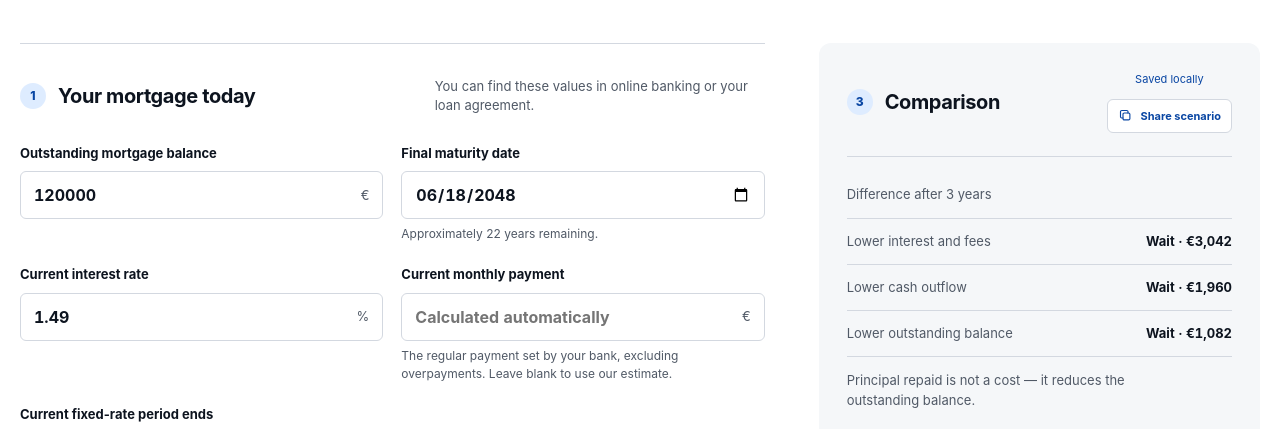
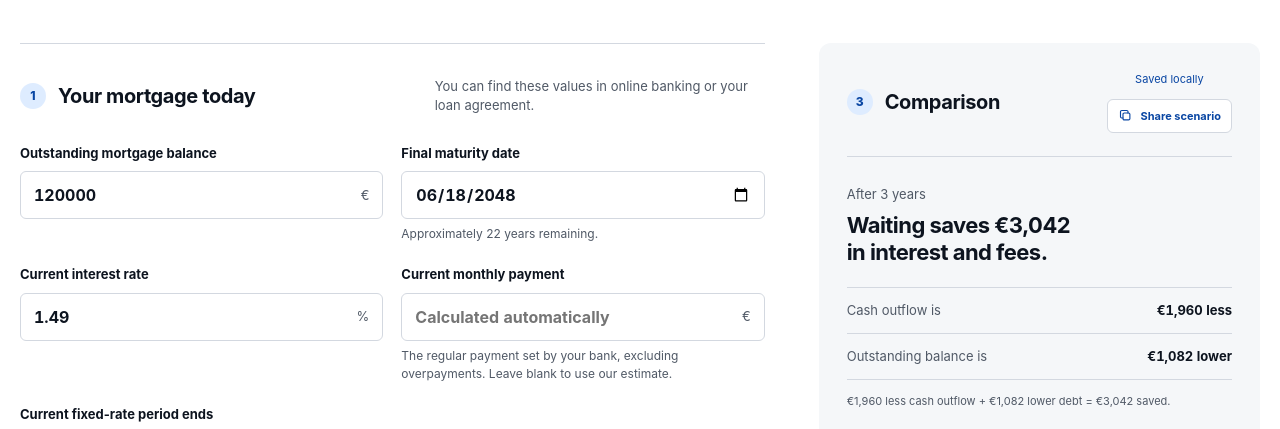
Before and after one commit to kamko/hypo-advisor, a plain HTML site: page index.html in a window 1280 px wide. Shown: the part 312-741 px from the top of the page. Drawn offline with Linux system fonts and the light colour scheme.

Commit message:
Explain scenario differences as a cash and debt tradeoff

```diff
--- a/app.js
+++ b/app.js
@@ -423,19 +423,41 @@ function render() {
   const now = scenarioNow(values);
   const wait = scenarioWait(values);
   const duration = pluralYears(values.horizonYears);
-  const lowerValue = (delta) => {
-    if (Math.abs(delta) < 0.5) return currentLanguage === "sk" ? "Rovnako" : "Equal";
-    const scenario = delta > 0
-      ? (currentLanguage === "sk" ? "Počkať" : "Wait")
-      : (currentLanguage === "sk" ? "Refix dnes" : "Refix today");
-    return `${scenario} · ${formatEuro(Math.abs(delta))}`;
-  };
+  const waitHasLowerCost = wait.cost <= now.cost;
+  const subject = waitHasLowerCost ? wait : now;
+  const other = waitHasLowerCost ? now : wait;
+  const subjectName = currentLanguage === "sk"
+    ? (waitHasLowerCost ? "Čakanie" : "Refixácia dnes")
+    : (waitHasLowerCost ? "Waiting" : "Refixing today");
+  const costAdvantage = Math.abs(other.cost - subject.cost);
+  const cashAdvantage = other.paid - subject.paid;
+  const balanceAdvantage = other.balance - subject.balance;
+  const cashWord = currentLanguage === "sk"
+    ? (cashAdvantage >= 0 ? "menej" : "viac")
+    : (cashAdvantage >= 0 ? "less" : "more");
+  const balanceWord = currentLanguage === "sk"
+    ? (balanceAdvantage >= 0 ? "nižší" : "vyšší")
+    : (balanceAdvantage >= 0 ? "lower" : "higher");
+
   document.querySelector("#difference-label").textContent = currentLanguage === "sk"
-    ? `Rozdiel po ${duration}`
-    : `Difference after ${duration}`;
-  document.querySelector("#cost-summary").textContent = lowerValue(now.cost - wait.cost);
-  document.querySelector("#cashflow-summary").textContent = lowerValue(now.paid - wait.paid);
-  document.querySelector("#balance-summary").textContent = lowerValue(now.balance - wait.balance);
+    ? `Po ${duration}`
+    : `After ${duration}`;
+  document.querySelector("#cost-headline").textContent = costAdvantage < 0.5
+    ? (currentLanguage === "sk" ? "Oba scenáre majú rovnaké úroky a poplatky." : "Both scenarios have the same interest and fees.")
+    : (currentLanguage === "sk"
+      ? `${subjectName} ušetrí ${formatEuro(costAdvantage)} na úrokoch a poplatkoch.`
+      : `${subjectName} saves ${formatEuro(costAdvantage)} in interest and fees.`);
+  document.querySelector("#cashflow-label").textContent = currentLanguage === "sk" ? "Z účtu odíde" : "Cash outflow is";
+  document.querySelector("#cashflow-detail").textContent = `${formatEuro(Math.abs(cashAdvantage))} ${cashWord}`;
+  document.querySelector("#balance-label").textContent = currentLanguage === "sk" ? "Zostávajúci dlh bude" : "Outstanding balance is";
+  document.querySelector("#balance-detail").textContent = `${formatEuro(Math.abs(balanceAdvantage))} ${balanceWord}`;
+
+  const connector = cashAdvantage >= 0 && balanceAdvantage >= 0
+    ? " + "
+    : (currentLanguage === "sk" ? ", ale " : ", but ");
+  document.querySelector("#result-equation").textContent = currentLanguage === "sk"
+    ? `${formatEuro(Math.abs(cashAdvantage))} ${cashWord} z účtu${connector}${formatEuro(Math.abs(balanceAdvantage))} ${balanceWord} dlh = ${formatEuro(costAdvantage)} úspora.`
+    : `${formatEuro(Math.abs(cashAdvantage))} ${cashWord} cash outflow${connector}${formatEuro(Math.abs(balanceAdvantage))} ${balanceWord} debt = ${formatEuro(costAdvantage)} saved.`;
   document.querySelector("#now-payment").textContent = formatEuro(now.payment, 2);
   document.querySelector("#now-cost").textContent = formatEuro(now.cost);
   document.querySelector("#wait-payment").textContent = `${formatEuro(wait.paymentBefore, 2)} → ${formatEuro(wait.paymentAfter, 2)}`;
--- a/index.html
+++ b/index.html
@@ -7,7 +7,7 @@
     <title>Hypo Advisor</title>
     <link rel="icon" href="favicon.svg?v=2" type="image/svg+xml" />
     <link rel="stylesheet" href="styles.css?v=2" />
-    <script src="app.js?v=6" defer></script>
+    <script src="app.js?v=7" defer></script>
   </head>
   <body>
     <header class="site-header">
@@ -123,13 +123,13 @@
 
             <div id="results-content">
               <div class="difference-block">
-                <p id="difference-label">Rozdiel medzi scenármi</p>
-                <div class="delta-list">
-                  <div><span data-i18n="lowerCost">Nižšie úroky a poplatky</span><strong id="cost-summary">—</strong></div>
-                  <div><span data-i18n="lowerCashflow">Nižší odtok peňazí</span><strong id="cashflow-summary">—</strong></div>
-                  <div><span data-i18n="lowerBalance">Nižší zostatok dlhu</span><strong id="balance-summary">—</strong></div>
+                <p id="difference-label">Po 3 rokoch</p>
+                <strong id="cost-headline">—</strong>
+                <div class="tradeoff-list">
+                  <div><span id="cashflow-label">Z účtu odíde</span><strong id="cashflow-detail">—</strong></div>
+                  <div><span id="balance-label">Zostávajúci dlh bude</span><strong id="balance-detail">—</strong></div>
                 </div>
-                <p data-i18n="summaryHelp">Splatená istina nie je náklad — znižuje zostávajúci dlh.</p>
+                <p id="result-equation">—</p>
               </div>
 
               <div class="scenario-table" role="table" aria-label="Porovnanie scenárov">
--- a/styles.css
+++ b/styles.css
@@ -355,9 +355,18 @@ h1 {
   font-size: 13px;
 }
 
-.delta-list { margin-top: 13px; border-top: 1px solid var(--line); }
+.difference-block > #cost-headline {
+  display: block;
+  max-width: 25ch;
+  font-size: 22px;
+  line-height: 1.25;
+  letter-spacing: -0.025em;
+  text-wrap: balance;
+}
 
-.delta-list > div {
+.tradeoff-list { margin-top: 20px; border-top: 1px solid var(--line); }
+
+.tradeoff-list > div {
   min-height: 46px;
   display: flex;
   align-items: center;
@@ -367,13 +376,13 @@ h1 {
   font-size: 13px;
 }
 
-.delta-list span { color: var(--muted); }
-.delta-list strong { text-align: right; font-variant-numeric: tabular-nums; }
+.tradeoff-list span { color: var(--muted); }
+.tradeoff-list strong { text-align: right; font-variant-numeric: tabular-nums; }
 
 .difference-block > p:last-child {
   margin: 13px 0 0;
   color: var(--muted);
-  font-size: 13px;
+  font-size: 11px;
   line-height: 1.55;
 }
 
```
